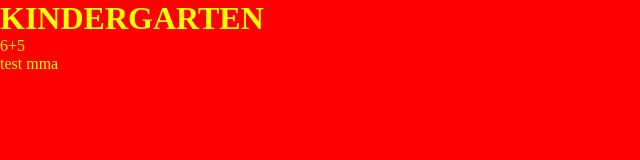
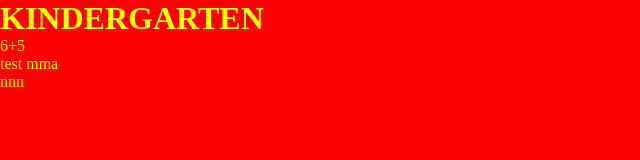
Before and after one commit to Ayhem-Alras/Kindergarten, a plain HTML site: page index.html in a window 1280 px wide. Shown: the full height of the page, 0-640 px from the left. Drawn offline with Linux system fonts and the light colour scheme.

Commit message:
edit  html

```diff
--- a/index.html
+++ b/index.html
@@ -10,5 +10,6 @@
     <h1>KINDERGARTEN</h1>
     <p>6+5</p>
     <p>test mma</p>
+    <p>nnn</p>
   </body>
 </html>
```
